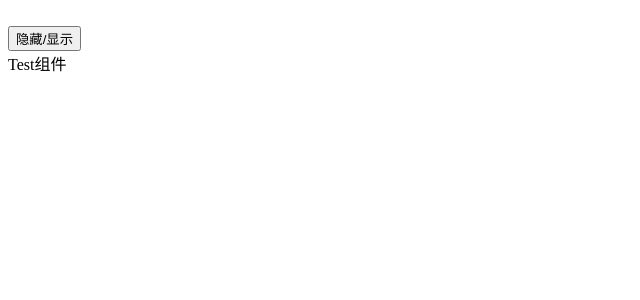
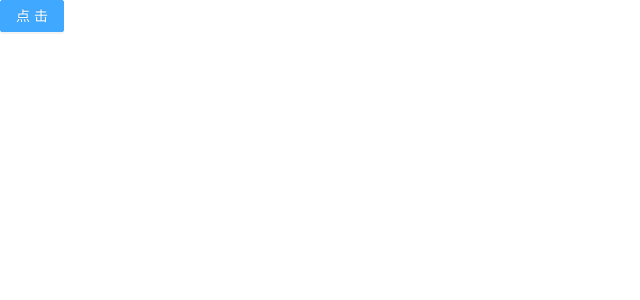
Before and after one commit to CoderWeiJ/react-demo, a React (Create React App) app: page / in a window 1280 px wide. Shown: the top 300 px of the page, without its empty margins (0-640 px from the left). Built offline with nearby package versions, Linux system fonts and the light colour scheme.

Commit message:
antd框架

```diff
--- a/package.json
+++ b/package.json
@@ -6,6 +6,7 @@
     "@testing-library/jest-dom": "^5.16.4",
     "@testing-library/react": "^13.3.0",
     "@testing-library/user-event": "^13.5.0",
+    "antd": "^4.21.0",
     "prop-types": "^15.8.1",
     "react": "^18.1.0",
     "react-dom": "^18.1.0",
--- /dev/null
+++ b/src/App.css
@@ -0,0 +1 @@
+@import '~antd/dist/antd.css';
--- a/src/App.js
+++ b/src/App.js
@@ -1,44 +1,10 @@
 import React from 'react'
-
-// import ShowList from './components/ShowList.jsx'
-// 2. 提供数据
-class Test extends React.Component {
-  componentDidMount () {
-    console.log('Test组件挂载完成')
-  }
-  componentWillUnmount () {
-    console.log('Test组件即将卸载')
-  }
+import { Button } from 'antd'
+import './App.css'
+class App extends React.Component {
   render () {
     return (
-      <div>Test组件</div>
-    )
-  }
-}
-class App extends React.Component {
-  state = {
-    flag: true
-  }
-  handleClick = () => {
-    this.setState({
-      flag: !this.state.flag
-    })
-  }
-
-  componentDidMount () {
-    console.log('App组件挂载完成')
-  }
-  componentDidUpdate () {
-    console.log('APP组件更新完成')
-  }
-  render () {
-    console.log('APP组件render执行')
-    return (
-      <>
-        <br />
-        <button onClick={this.handleClick}>隐藏/显示</button>
-        {this.state.flag ? <Test /> : ''}
-      </>
+      <Button type='primary'>点击</Button>
     )
   }
 }
```
Also changed, not shown: 1 other file (tests, documents, lock files or other folders).
